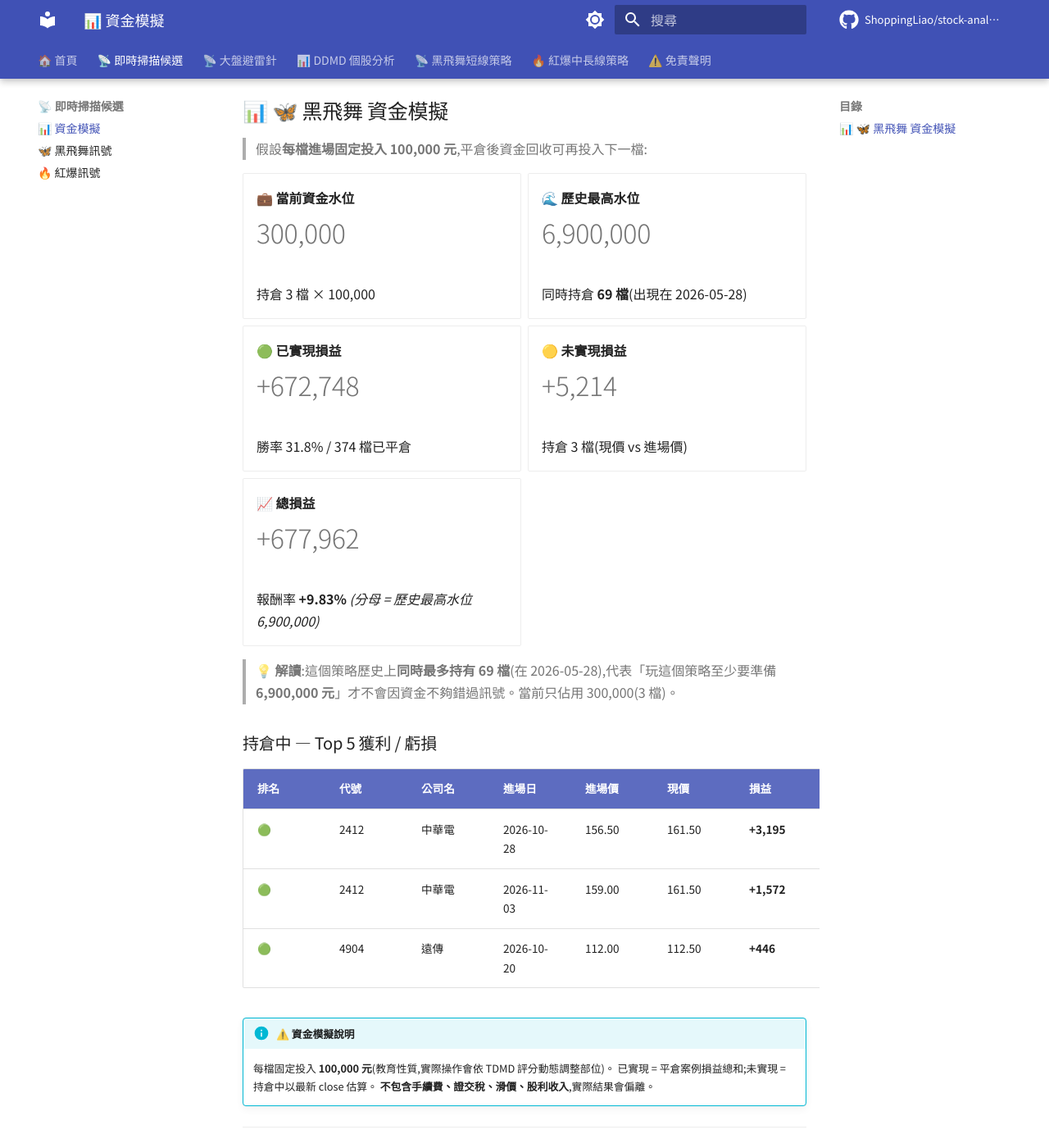
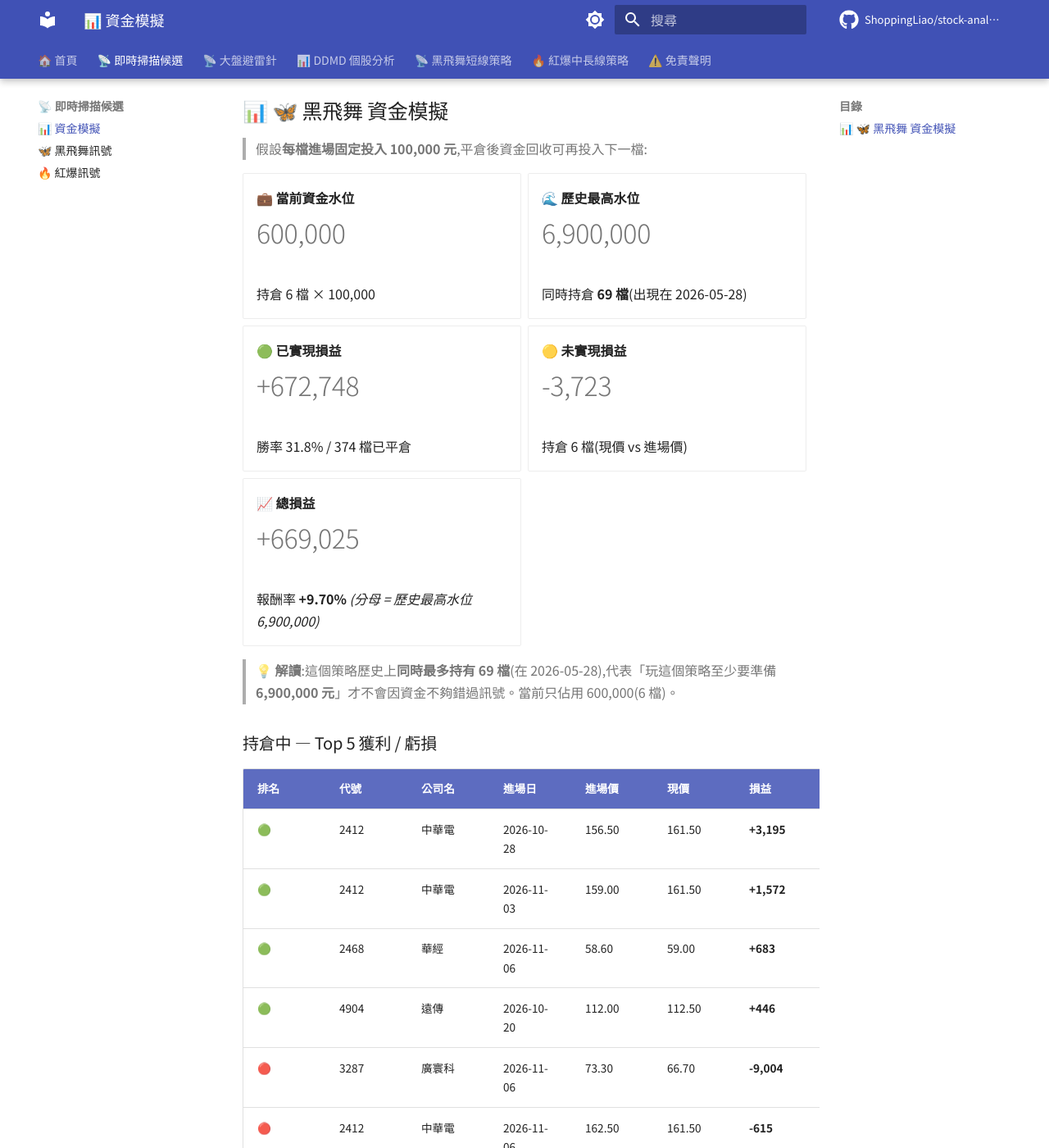
Before and after one commit to ShoppingLiao/stock-analysis-public, an MkDocs documentation site: the page built from docs/signals_capital.md, in a window 1280 px wide and 1400 px high, scrolled down 359 px. Shown: the whole window at 82% size. Built offline with MkDocs 1.6.1 and Material for MkDocs 9.7.7, drawn with Linux system fonts in a browser that asks for light colours; comment, search, counter and statistics services are not loaded; some of the changed text lies outside the part shown.

Commit message:
docs(signals): update BB + RB + capital (2026-11-06)

```diff
--- a/docs/signals_capital.md
+++ b/docs/signals_capital.md
@@ -17,9 +17,9 @@
 
 -   **💼 當前資金水位**
 
-    # 300,000
+    # 600,000
 
-    持倉 3 檔 × 100,000
+    持倉 6 檔 × 100,000
 
 -   **🌊 歷史最高水位**
 
@@ -35,19 +35,19 @@
 
 -   **🟡 未實現損益**
 
-    # +5,214
+    # -3,723
 
-    持倉 3 檔(現價 vs 進場價)
+    持倉 6 檔(現價 vs 進場價)
 
 -   **📈 總損益**
 
-    # +677,962
+    # +669,025
 
-    報酬率 **+9.83%** _(分母 = 歷史最高水位 6,900,000)_
+    報酬率 **+9.70%** _(分母 = 歷史最高水位 6,900,000)_
 
 </div>
 
-> **💡 解讀**:這個策略歷史上**同時最多持有 69 檔**(在 2026-05-28),代表「玩這個策略至少要準備 **6,900,000 元**」才不會因資金不夠錯過訊號。當前只佔用 300,000(3 檔)。
+> **💡 解讀**:這個策略歷史上**同時最多持有 69 檔**(在 2026-05-28),代表「玩這個策略至少要準備 **6,900,000 元**」才不會因資金不夠錯過訊號。當前只佔用 600,000(6 檔)。
 
 ### 持倉中 — Top 5 獲利 / 虧損
 
@@ -55,7 +55,10 @@
 |------|------|--------|--------|--------|------|------|-------|
 | 🟢 | 2412 | 中華電 | 2026-10-28 | 156.50 | 161.50 | **+3,195** | **+3.19%** |
 | 🟢 | 2412 | 中華電 | 2026-11-03 | 159.00 | 161.50 | **+1,572** | **+1.57%** |
+| 🟢 | 2468 | 華經 | 2026-11-06 | 58.60 | 59.00 | **+683** | **+0.68%** |
 | 🟢 | 4904 | 遠傳 | 2026-10-20 | 112.00 | 112.50 | **+446** | **+0.45%** |
+| 🔴 | 3287 | 廣寰科 | 2026-11-06 | 73.30 | 66.70 | **-9,004** | **-9.00%** |
+| 🔴 | 2412 | 中華電 | 2026-11-06 | 162.50 | 161.50 | **-615** | **-0.62%** |
 
 !!! info "⚠️ 資金模擬說明"
     每檔固定投入 **100,000 元**(教育性質,實際操作會依 TDMD 評分動態調整部位)。
@@ -132,9 +135,9 @@
 
 -   **💼 當前資金水位**
 
-    # 5,800,000
+    # 6,100,000
 
-    BB 300,000 + RB 5,500,000
+    BB 600,000 + RB 5,500,000
 
 -   **🌊 兩策略歷史最高水位**
 
@@ -150,15 +153,15 @@
 
 -   **🟡 未實現損益**
 
-    # -174,993
+    # -183,930
 
-    BB +5,214 + RB -180,206
+    BB -3,723 + RB -180,206
 
 -   **📉 總損益**
 
-    # -326,247
+    # -335,184
 
-    報酬率 **-1.43%** _(分母 = 兩策略歷史最高水位)_
+    報酬率 **-1.47%** _(分母 = 兩策略歷史最高水位)_
 
 </div>
 
```
Also changed, not shown: docs/signals_black_butterfly.md (+13 -10 lines).
